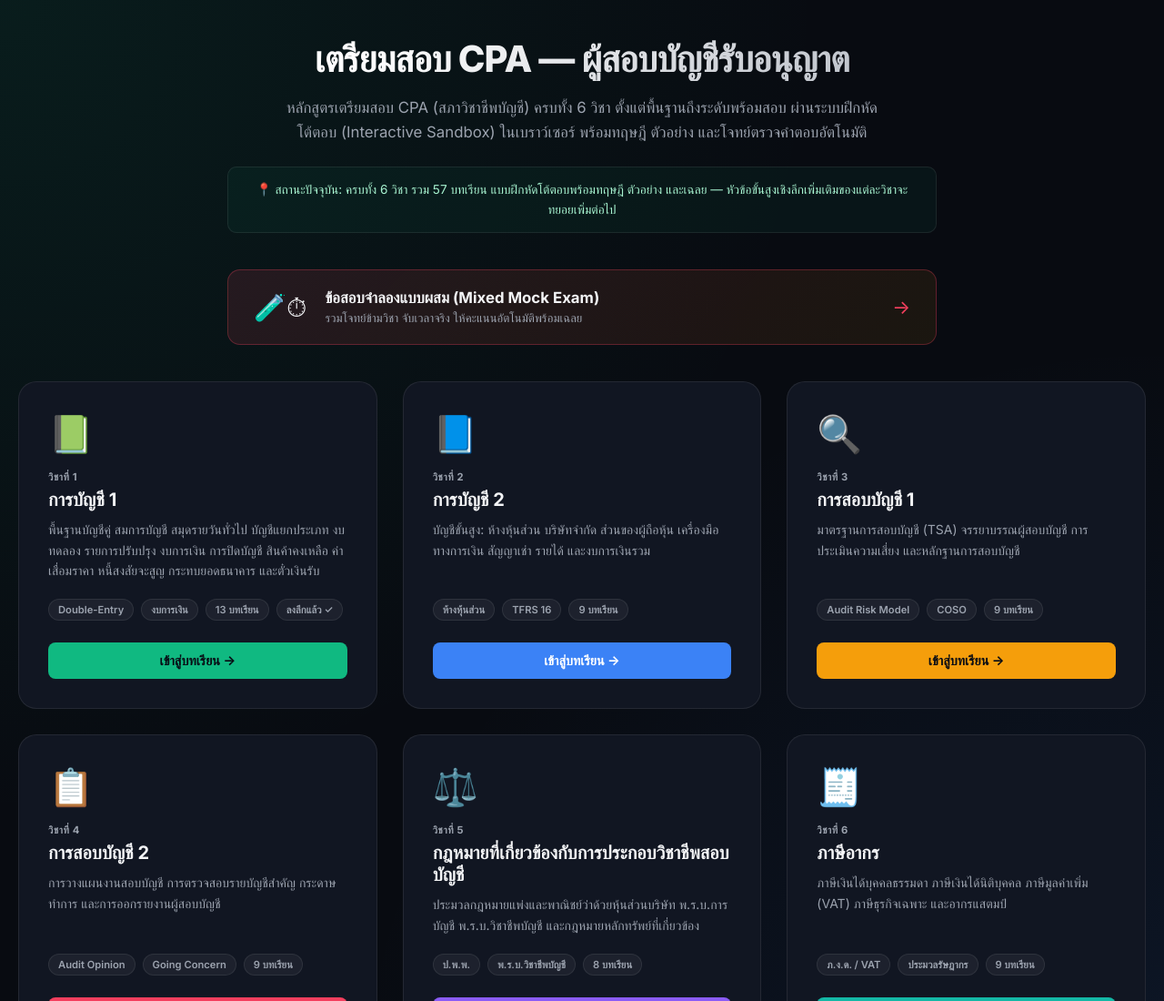
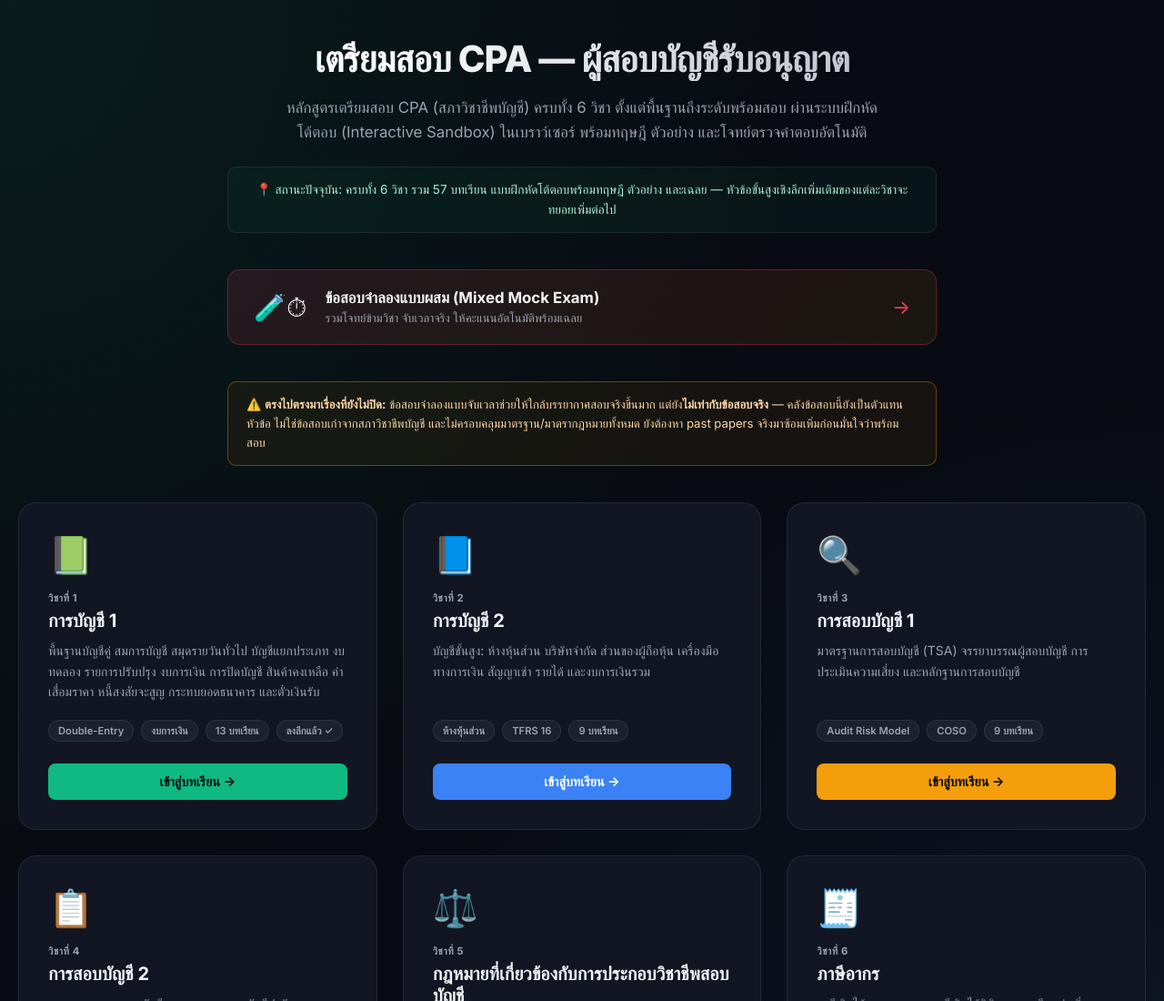
Before and after one commit to Vit129/Accountant-Course, a plain HTML site: page index.html in a window 1280 px wide. Shown: the top 1100 px of the page at 91% size. Drawn offline with Linux system fonts and the light colour scheme.

Commit message:
docs: add honest-limitations note to hub page
Surfaces in the site itself (not just chat) that the timed mock exam
is a step toward exam-realism but not a substitute for real FAP past
papers — the question bank represents topics, not official past exam
questions, and doesn't cover every standard/statute section.

```diff
--- a/index.html
+++ b/index.html
@@ -99,6 +99,19 @@
     .exam-cta-text strong { font-size: 1.05rem; }
     .exam-cta-text span:last-child { font-size: 0.82rem; color: var(--text-secondary); }
     .exam-cta-arrow { font-size: 1.3rem; color: var(--accent-rose); flex-shrink: 0; }
+
+    .honesty-note {
+      max-width: 780px;
+      margin: 0 auto 40px;
+      padding: 14px 20px;
+      border: 1px solid rgba(245, 158, 11, 0.35);
+      border-radius: 10px;
+      background: rgba(245, 158, 11, 0.06);
+      color: #fcd9a8;
+      font-size: 0.82rem;
+      line-height: 1.6;
+      text-align: left;
+    }
 
     .courses-grid {
       display: grid;
@@ -231,6 +244,10 @@
       <span class="exam-cta-arrow">→</span>
     </a>
 
+    <p class="honesty-note">
+      ⚠️ <strong>ตรงไปตรงมาเรื่องที่ยังไม่ปิด:</strong> ข้อสอบจำลองแบบจับเวลาช่วยให้ใกล้บรรยากาศสอบจริงขึ้นมาก แต่ยัง<strong>ไม่เท่ากับข้อสอบจริง</strong> — คลังข้อสอบนี้ยังเป็นตัวแทนหัวข้อ ไม่ใช่ข้อสอบเก่าจากสภาวิชาชีพบัญชี และไม่ครอบคลุมมาตรฐาน/มาตรากฎหมายทั้งหมด ยังต้องหา past papers จริงมาซ้อมเพิ่มก่อนมั่นใจว่าพร้อมสอบ
+    </p>
+
     <div class="courses-grid">
 
       <div class="course-card card-1">
```
